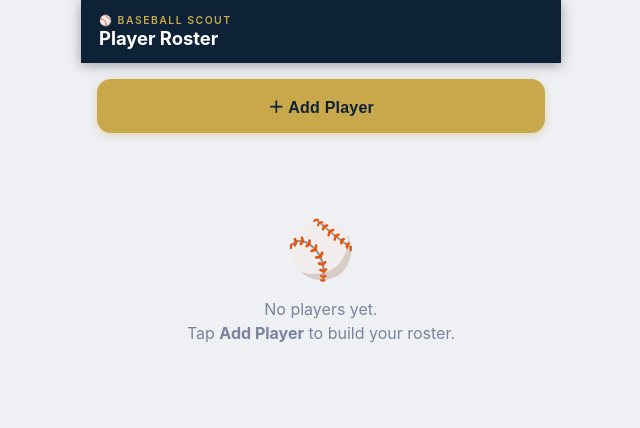
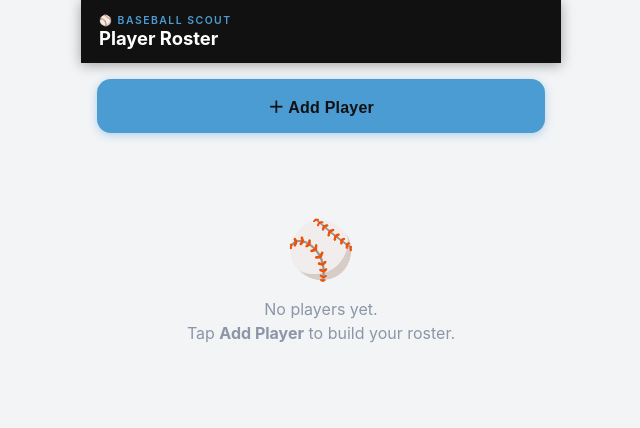
Before and after one commit to cmckenzie22/pantherscout, a plain HTML site: page index.html in a window 1280 px wide. Shown: the whole page, without its empty margins (319-959 px from the left). Drawn offline with Linux system fonts and the light colour scheme.

Commit message:
Add files via upload

```diff
--- a/index.html
+++ b/index.html
@@ -3,7 +3,7 @@
 <head>
   <meta charset="UTF-8">
   <meta name="viewport" content="width=device-width, initial-scale=1.0, user-scalable=no">
-  <meta name="theme-color" content="#0d2137">
+  <meta name="theme-color" content="#111111">
   <meta name="apple-mobile-web-app-capable" content="yes">
   <meta name="apple-mobile-web-app-status-bar-style" content="black">
   <title>Scout Board</title>
@@ -18,18 +18,18 @@
     }
 
     :root {
-      --navy:       #0d2137;
-      --navy-light: #1a3558;
-      --gold:       #c8a84b;
-      --gold-light: #e8c86e;
+      --navy:       #111111;
+      --navy-light: #2a2a2a;
+      --gold:       #4B9CD3;
+      --gold-light: #7BBFE8;
       --red:        #c0392b;
       --green:      #27ae60;
-      --bg:         #eef0f4;
+      --bg:         #f2f4f6;
       --card:       #ffffff;
-      --text:       #1a1a2e;
-      --muted:      #7a849a;
-      --border:     #dde1e8;
-      --slider-bg:  #d0d5df;
+      --text:       #111111;
+      --muted:      #8c96a8;
+      --border:     #d4d8e2;
+      --slider-bg:  #c8cdd8;
     }
 
     body {
@@ -95,7 +95,7 @@
       cursor: pointer;
       margin-bottom: 18px;
       letter-spacing: 0.2px;
-      box-shadow: 0 2px 8px rgba(200,168,75,0.4);
+      box-shadow: 0 2px 8px rgba(75,156,211,0.4);
       transition: filter 0.1s;
     }
     .add-btn:active { filter: brightness(0.92); }
@@ -807,7 +807,7 @@ function confirmAdd() {
   players.push(p);
   persist();
   closeAddModal();
-  openPlayer(p.id);
+  renderRoster();
 }
 
 // ── Delete ────────────────────────────────────────────
```
Also changed, not shown: icon.svg, manifest.json.
